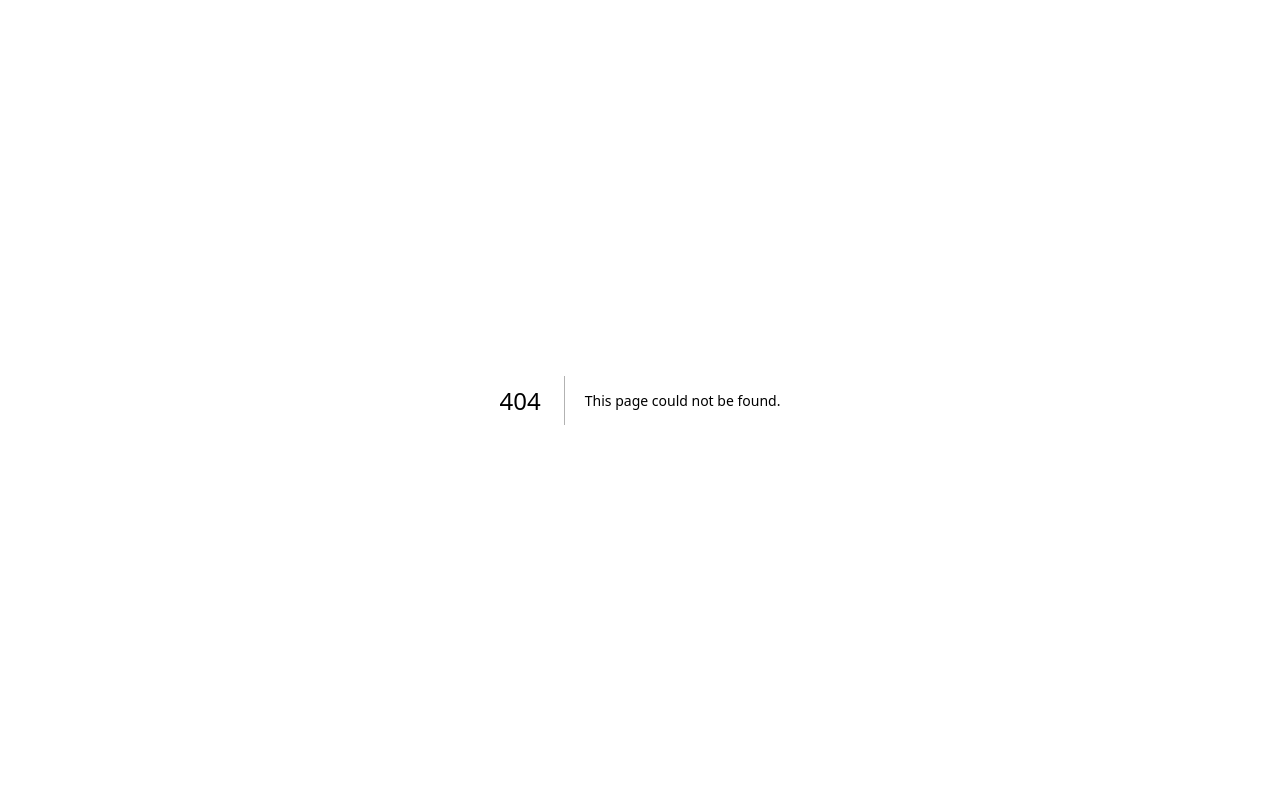
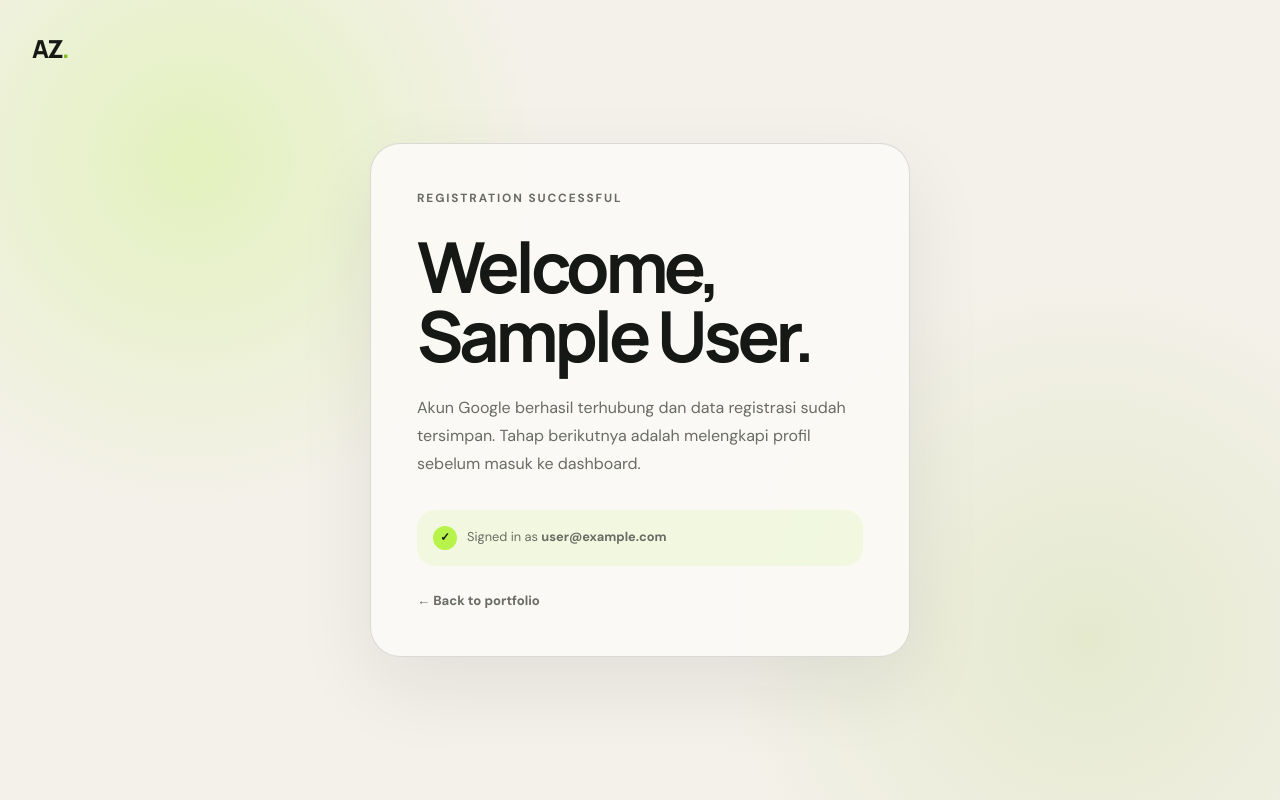
Before and after one commit to acz0077/anisa-portfolio, a Next.js app: page /onboarding in a window 1280 px wide. Before the commit this address had no page. Built offline with nearby package versions, Linux system fonts and the light colour scheme; no server answers; sample sign-in values are in the browser's storage.

Commit message:
add post-registration onboarding entry

```diff
--- /dev/null
+++ b/app/onboarding/page.tsx
@@ -0,0 +1,39 @@
+import { redirect } from "next/navigation";
+import { auth } from "@/auth";
+import styles from "../auth.module.css";
+
+export default async function OnboardingPage() {
+  const session = await auth();
+
+  if (!session?.user?.email) {
+    redirect("/register");
+  }
+
+  return (
+    <main className={styles.page}>
+      <a className={`brand ${styles.brand}`} href="/" aria-label="Back to homepage">
+        AZ<span>.</span>
+      </a>
+
+      <section className={styles.card}>
+        <p className="eyebrow">Registration successful</p>
+        <h1>Welcome, {session.user.name ?? "Anisa"}.</h1>
+        <p>
+          Akun Google berhasil terhubung dan data registrasi sudah tersimpan.
+          Tahap berikutnya adalah melengkapi profil sebelum masuk ke dashboard.
+        </p>
+
+        <div className={styles.securityNote}>
+          <span>✓</span>
+          <p>
+            Signed in as <strong>{session.user.email}</strong>
+          </p>
+        </div>
+
+        <a className={styles.back} href="/">
+          ← Back to portfolio
+        </a>
+      </section>
+    </main>
+  );
+}
```
